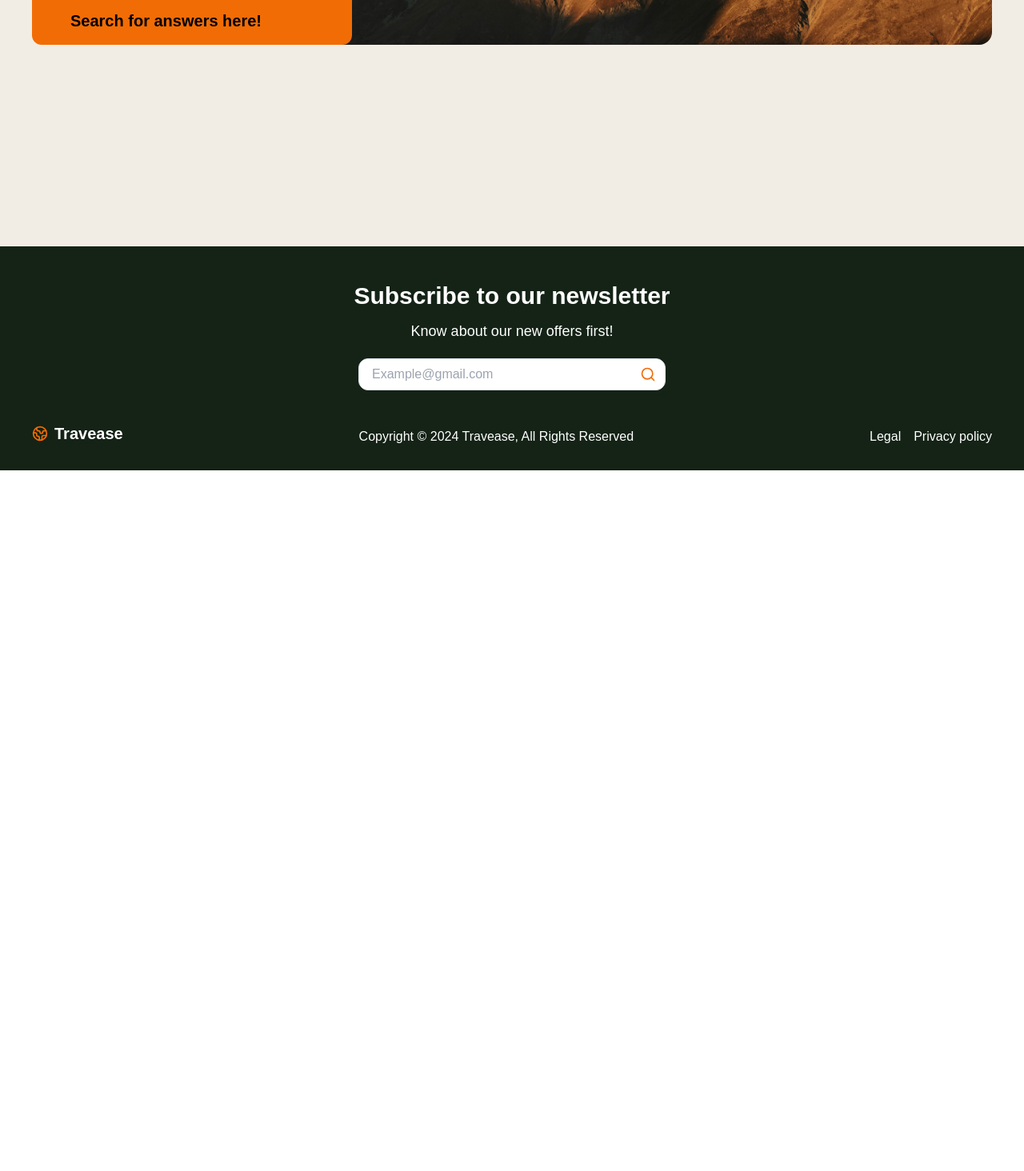
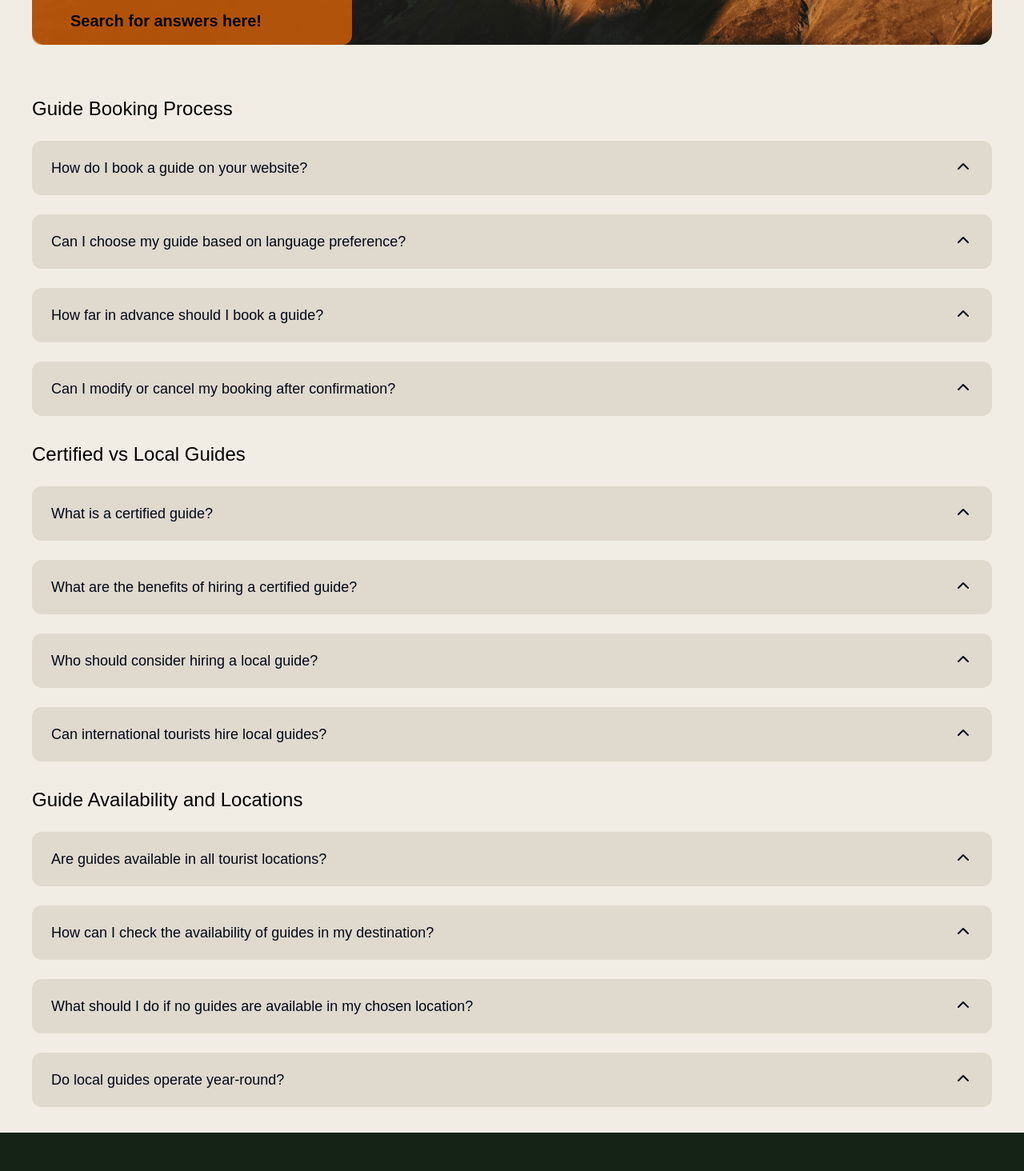
Before and after one commit to babish9887/travease, a Next.js app: page /faq in a window 1280 px wide. Shown: the part 520-1984 px from the top of the page at 80% size. Before the commit the page ends 1108 px from the top, so only its background shows below. Built offline with nearby package versions, Linux system fonts and the light colour scheme; no server answers; a web font is replaced by a local one.

Commit message:
add faq page

```diff
--- /dev/null
+++ b/@/components/ui/collapsible.jsx
@@ -0,0 +1,11 @@
+"use client"
+
+import * as CollapsiblePrimitive from "@radix-ui/react-collapsible"
+
+const Collapsible = CollapsiblePrimitive.Root
+
+const CollapsibleTrigger = CollapsiblePrimitive.CollapsibleTrigger
+
+const CollapsibleContent = CollapsiblePrimitive.CollapsibleContent
+
+export { Collapsible, CollapsibleTrigger, CollapsibleContent }
--- /dev/null
+++ b/faq.json
@@ -0,0 +1,65 @@
+[
+    {
+        "topic": "Guide Booking Process",
+        "qna": [
+            {
+                "question": "How do I book a guide on your website?",
+                "answer": "To book a guide, visit the 'Book a Guide' section, choose between a certified or local guide, browse available profiles, and complete the booking through our secure payment gateway."
+              },
+              {
+                "question": "Can I choose my guide based on language preference?",
+                "answer": "Yes, you can filter guides by language preference when selecting a guide. This ensures you find a guide who speaks your preferred language."
+              },
+              {
+                "question": "How far in advance should I book a guide?",
+                "answer": "It's recommended to book your guide at least a week in advance, especially during peak tourist seasons, to ensure availability."
+              },
+              {
+                "question": "Can I modify or cancel my booking after confirmation?",
+                "answer": "Yes, you can modify or cancel your booking up to 48 hours before the scheduled tour. Please refer to our cancellation policy for details."
+              }
+        ]
+    },
+    {
+        "topic": "Certified vs Local Guides",
+        "qna": [
+            {
+                "question": "What is a certified guide?",
+                "answer": "A certified guide is a professional who has been officially licensed by the government after completing required training and examinations. They are authorized to provide official tour services."
+              },
+              {
+                "question": "What are the benefits of hiring a certified guide?",
+                "answer": "Certified guides have extensive knowledge of the region's history, culture, and landmarks. They provide a professional and reliable service, ensuring a comprehensive and enjoyable tour experience."
+              },
+              {
+                "question": "Who should consider hiring a local guide?",
+                "answer": "Local guides are ideal for domestic tourists looking for a more informal and personalized tour experience. They are also a great option for exploring lesser-known local spots."
+              },
+              {
+                "question": "Can international tourists hire local guides?",
+                "answer": "While international tourists can hire local guides, it's important to note that local guides may not have the same level of training or certification as government-certified guides. Certified guides are recommended for official tours."
+              }
+        ]
+    },
+    {
+        "topic": "Guide Availability and Locations",
+        "qna": [
+            {
+                "question": "Are guides available in all tourist locations?",
+                "answer": "We strive to provide guides in all major tourist destinations. Certified guides are more commonly available in popular locations, while local guides may be found in more remote areas."
+              },
+              {
+                "question": "How can I check the availability of guides in my destination?",
+                "answer": "You can check the availability of guides by selecting your destination on the 'Book a Guide' page. Available guides will be displayed based on your selected location and dates."
+              },
+              {
+                "question": "What should I do if no guides are available in my chosen location?",
+                "answer": "If no guides are available in your selected location, you can contact our support team for assistance. We may be able to arrange a guide from a nearby area."
+              },
+              {
+                "question": "Do local guides operate year-round?",
+                "answer": "Local guides generally operate year-round, but their availability may vary depending on the season and local demand. It's best to check availability in advance."
+              }
+        ]
+    }
+]
--- a/package.json
+++ b/package.json
@@ -10,6 +10,7 @@
   },
   "dependencies": {
     "@radix-ui/react-checkbox": "^1.1.1",
+    "@radix-ui/react-collapsible": "^1.1.0",
     "@radix-ui/react-dialog": "^1.1.1",
     "@radix-ui/react-label": "^2.1.0",
     "@radix-ui/react-popover": "^1.1.1",
--- a/src/app/(main)/faq/page.jsx
+++ b/src/app/(main)/faq/page.jsx
@@ -1,11 +1,19 @@
-import React from "react";
+"use client";
+import React, { useState } from "react";
+import faq from "../../../../faq.json";
+import {
+  Collapsible,
+  CollapsibleContent,
+  CollapsibleTrigger,
+} from "../../../../@/components/ui/collapsible";
+import { ArrowBigUp, ChevronDown, ChevronUp } from "lucide-react";
 
 const page = () => {
   return (
-    <section className="w-full px-10 relative h-[calc(100vh-100px)] bg-main-background">
+    <section className="w-full px-10 relative h-auto bg-main-background">
       <div className="w-full rounded-2xl h-[28rem] relative mt-12 z-20 bg-[url('/faq.jpg')] bg-cover bg-center">
         <div
-          className="bg-orange rounded-xl h-full md:w-1/2  xl:w-1/3 w-full absolute py-4 px-10 sm:px-12 xl:px-12 flex flex-col justify-end
+          className="bg-orange/70 rounded-xl h-full md:w-1/2  xl:w-1/3 w-full absolute py-4 px-10 sm:px-12 xl:px-12 flex flex-col justify-end
         "
         >
           <div className="md:w-full xl:w-3/4 w-2/3 sm:w-3/4 mt-6">
@@ -18,9 +26,36 @@ const page = () => {
             <h4 className="text-black mt-4 text-xl font-semibold">
               Search for answers here!
             </h4>
-
           </div>
         </div>
+      </div>
+
+      <div className="flex flex-col w-full mt-16 gap-8 pb-8">
+        {faq.map((item) => {
+          return (
+            <div
+              key={item.topic}
+              className="flex flex-col gap-6 font-medium"
+            >
+              <h2 className="text-black text-2xl">{item.topic}</h2>
+              {item.qna.map((data) => {
+                return (
+                  <Collapsible key={data.question}>
+                    <CollapsibleTrigger className="text-lg text-left py-5 px-6 bg-secondary-background w-full rounded-xl font-medium flex justify-between">
+                      {data.question}
+                      <span>
+                        <ChevronUp />
+                      </span>
+                    </CollapsibleTrigger>
+                    <CollapsibleContent className="font-medium text-gray-600 p-6 text-lg">
+                      {data.answer}
+                    </CollapsibleContent>
+                  </Collapsible>
+                );
+              })}
+            </div>
+          );
+        })}
       </div>
     </section>
   );
--- a/src/app/(main)/page.jsx
+++ b/src/app/(main)/page.jsx
@@ -1,24 +1,25 @@
-"use client"
+"use client";
 import { Button } from "@/components/ui/button";
 import { Input } from "@/components/ui/input";
 import Link from "next/link";
 import React, { useEffect, useState } from "react";
-import guideList from '../../../guide.json'
+import guideList from "../../../guide.json";
 const page = () => {
-      const [search, setSearch]=useState();
-      const [filteredList, setFilteredList]=useState([])
-      console.log(guideList)
+  const [search, setSearch] = useState();
+  const [filteredList, setFilteredList] = useState([]);
+  console.log(guideList);
 
-      const handleChange=(e)=>{
-            if(e.target.value.length<4) return;
-            const data=guideList.filter((guide)=>guide.currently_in.toLowerCase().includes(e.target.value.toLowerCase()))
-            console.log(data)
-            setFilteredList(data)
-
-      }
+  const handleChange = (e) => {
+    if (e.target.value.length < 4) return;
+    const data = guideList.filter((guide) =>
+      guide.currently_in.toLowerCase().includes(e.target.value.toLowerCase())
+    );
+    console.log(data);
+    setFilteredList(data);
+  };
 
   return (
-    <main className="w-full px-10 relative h-[calc(100vh-100px)] bg-main-background">
+    <main className="w-full px-10 relative min-h-screen bg-main-background">
       <div className="w-full flex justify-center items-center mt-5 pt-6">
         <Input
           type="text"
--- a/src/components/Footer.jsx
+++ b/src/components/Footer.jsx
@@ -5,7 +5,7 @@ import Link from "next/link";
 
 const Footer = () => {
   return (
-    <footer className="w-full bg-main-green text-white flex flex-col justify-center items-center py-6">
+    <footer className="w-full relative bottom-0 bg-main-green text-white flex flex-col justify-center items-center py-6">
       <div className="text-center mt-5">
         <h2 className="text-3xl font-semibold">Subscribe to our newsletter</h2>
         <p
```
Also changed, not shown: 1 other file (tests, documents, lock files or other folders).
